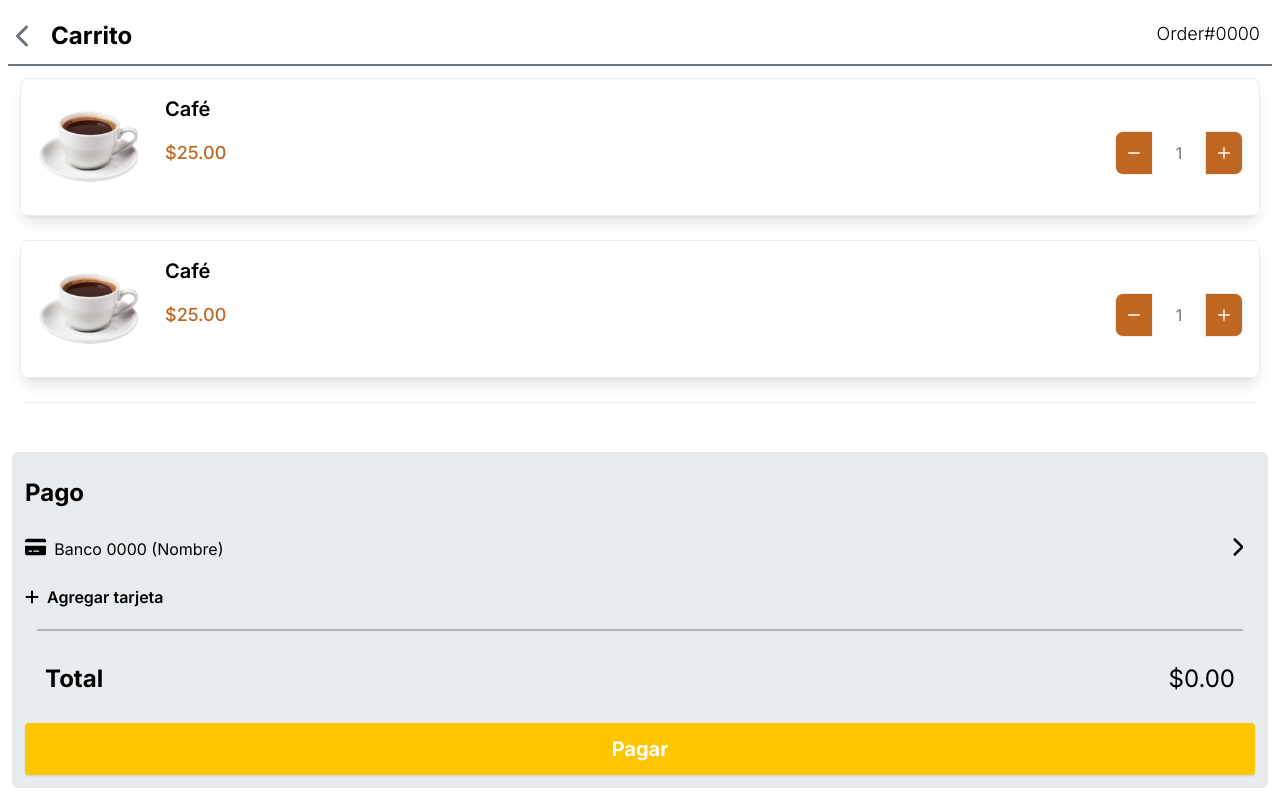
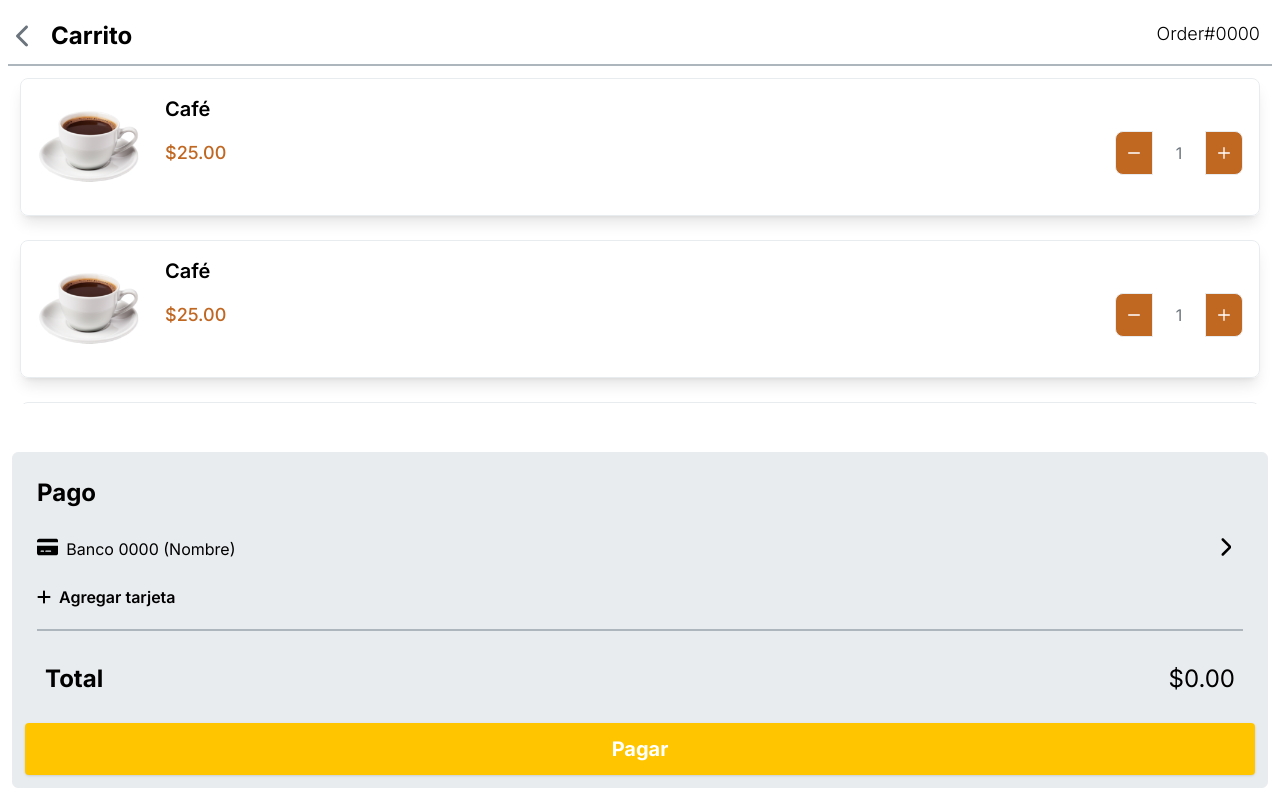
Before and after one commit to Magi3654/cafetec, a Next.js app: page /carrito in a window 1280 px wide. Built offline with nearby package versions, Linux system fonts and the light colour scheme.

Commit message:
margin seccion pago

```diff
--- a/src/app/carrito/page.jsx
+++ b/src/app/carrito/page.jsx
@@ -21,7 +21,7 @@ function Carrito() {
             <p className='flex-1 m-3 font-light text-lg text-right'>Order#0000</p>
         </section>
 
-        <section className='flex flex-col overflow-auto border-t-2 border-darkGray' style={{height: `${itemCompraSectionHeight}px`}}>
+        <section className='flex flex-col overflow-auto border-t-2 border-semiGray' style={{height: `${itemCompraSectionHeight}px`}}>
             <ItemCompra
                 title={'Café'}
                 image={'cafe.jpg'}
@@ -67,9 +67,9 @@ function Carrito() {
 
         <div className="fixed bottom-0 left-0 w-full">
             <section className='bg-gray border border-gray rounded-md p-3 mx-3 my-3'>
-                <p className='my-3 font-bold text-2xl'>Pago</p>
+                <p className='my-3 mx-3 font-bold text-2xl'>Pago</p>
 
-                <div className="flex py-2 justify-center" id='tarjetaSeleccionada'>
+                <div className="flex mx-3 py-2 justify-center" id='tarjetaSeleccionada'>
                     <svg xmlns="http://www.w3.org/2000/svg" viewBox="0 0 576 512" className='h-5 mr-2 my-2'>
                         <path d="M64 32C28.7 32 0 60.7 0 96v32H576V96c0-35.3-28.7-64-64-64H64zM576 224H0V416c0 35.3 28.7 64 64 64H512c35.3 0 64-28.7 64-64V224zM112 352h64c8.8 0 16 7.2 16 16s-7.2 16-16 16H112c-8.8 0-16-7.2-16-16s7.2-16 16-16zm112 16c0-8.8 7.2-16 16-16H368c8.8 0 16 7.2 16 16s-7.2 16-16 16H240c-8.8 0-16-7.2-16-16z"/>
                     </svg>
@@ -83,7 +83,7 @@ function Carrito() {
                 </div>
 
                 <Link href={'/payment'}>
-                    <div className="flex py-2">
+                    <div className="flex py-2 mx-3">
                         <svg xmlns="http://www.w3.org/2000/svg" viewBox="0 0 448 512" className='h-4 mr-2 my-1'>
                             <path d="M256 80c0-17.7-14.3-32-32-32s-32 14.3-32 32V224H48c-17.7 0-32 14.3-32 32s14.3 32 32 32H192V432c0 17.7 14.3 32 32 32s32-14.3 32-32V288H400c17.7 0 32-14.3 32-32s-14.3-32-32-32H256V80z"/>
                         </svg>
```
